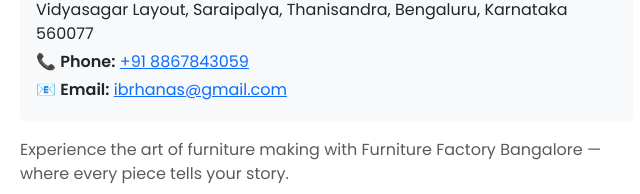
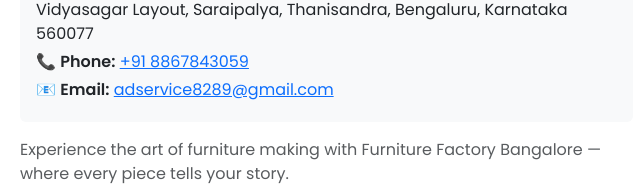
Before and after one commit to sana-saifii/furniture-factory-site, a plain HTML site: page landing.html in a window 1280 px wide. Shown: the part 2826-3020 px from the top of the page, 541-1181 px from the left. Drawn offline with nearby package versions, Linux system fonts and the light colour scheme.

Commit message:
mail-change adservice8289@gmailcom

```diff
--- a/landing.html
+++ b/landing.html
@@ -69,7 +69,7 @@
             <h4 class="text-danger fw-semibold">Get <span class="text-danger fw-bold">FREE</span> Estimation Today!</h4>
           </div>
 
-          <form action="https://formsubmit.co/ibrhanas@gmail.com" method="POST" id="booknow">
+          <form action="https://formsubmit.co/adservice8289@gmail.com" method="POST" id="booknow">
             <!-- Hidden inputs -->
             <input type="hidden" name="_captcha" value="false">
             <input type="hidden" name="_next" value="https://proFurniturecontrolbangalore.in/thankyou.html">
@@ -333,7 +333,7 @@
               <p class="mb-1"><strong>Contact Information:</strong></p>
               <p class="mb-1">📍 <strong>Location:</strong> 19, 6th cross, maruti saw mill road, Corion Church Rd, Vidyasagar Layout, Saraipalya, Thanisandra, Bengaluru, Karnataka 560077</p>
               <p class="mb-1">📞 <strong>Phone:</strong> <a href="tel:+918867843059">+91 8867843059</a></p>
-              <p class="mb-1">📧 <strong>Email:</strong> <a href="mailto:ibrhanas@gmail.com">ibrhanas@gmail.com</a></p>
+              <p class="mb-1">📧 <strong>Email:</strong> <a href="mailto:adservice8289@gmail.com">adservice8289@gmail.com</a></p>
 
             </div>
 
```
